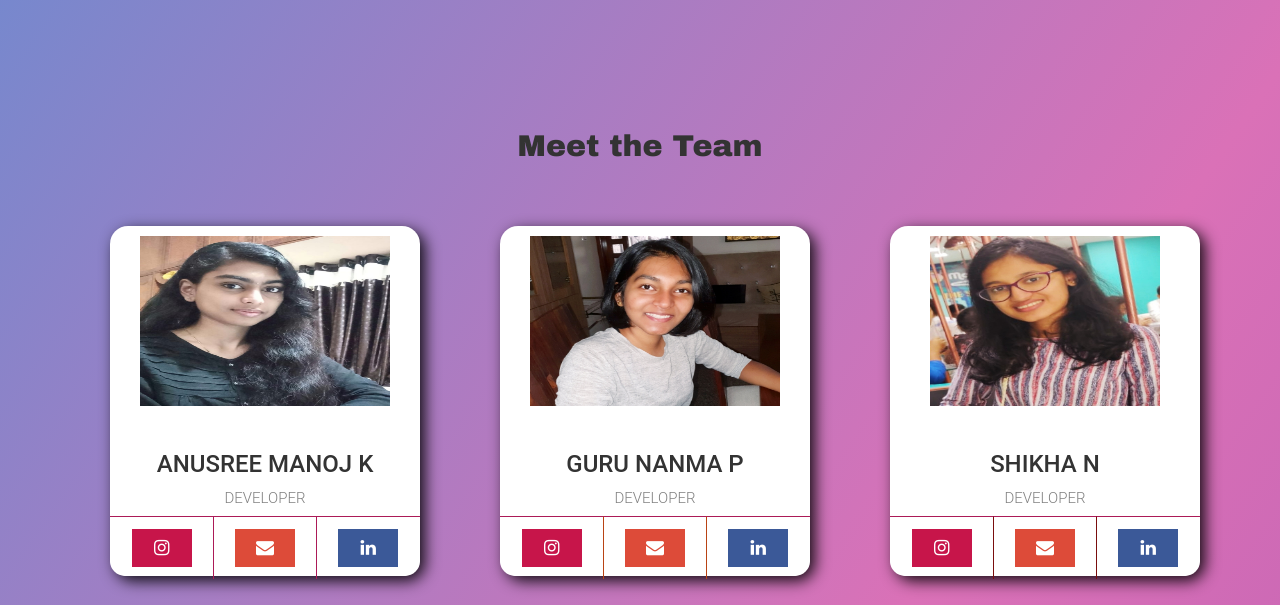
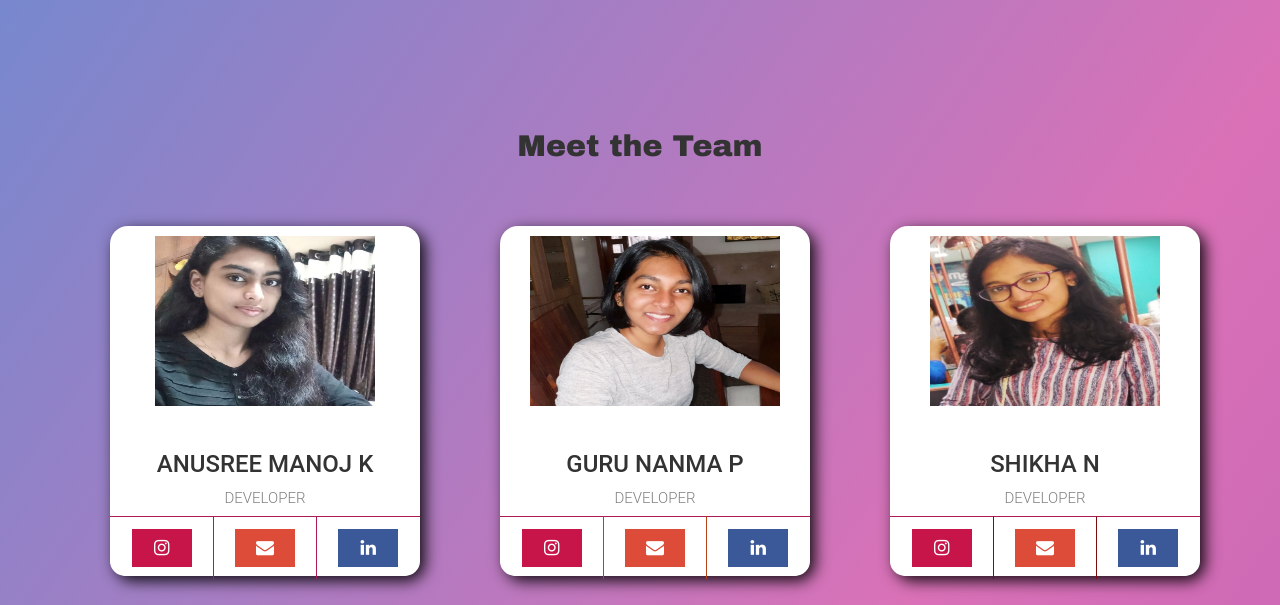
Before and after one commit to p4A11-projectTeam/Library, a PHP site: page /about_us.html in a window 1280 px wide. Shown: the part 738-1343 px from the top of the page. Run offline with PHP 8.4, Linux system fonts and the light colour scheme.

Commit message:
images and links

```diff
--- a/about_us.css
+++ b/about_us.css
@@ -101,7 +101,7 @@
     background-image: url("images/anu.jpg");
     background-repeat: no-repeat;
     background-position:center;
- background-size: 250px 180px;
+ background-size: 220px 220px;
   }
 
   .card-text {
```
